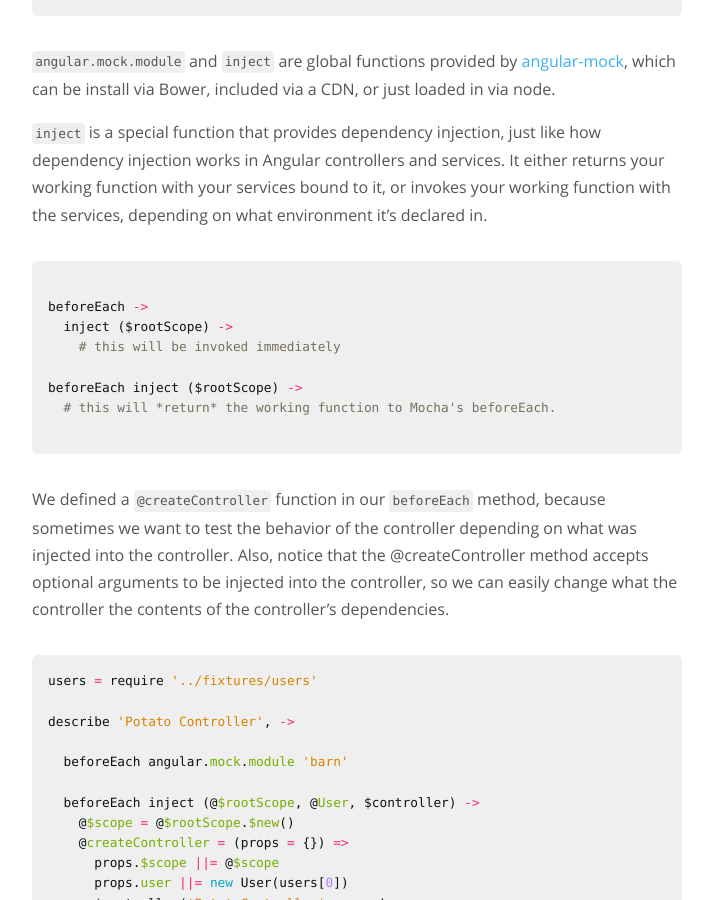
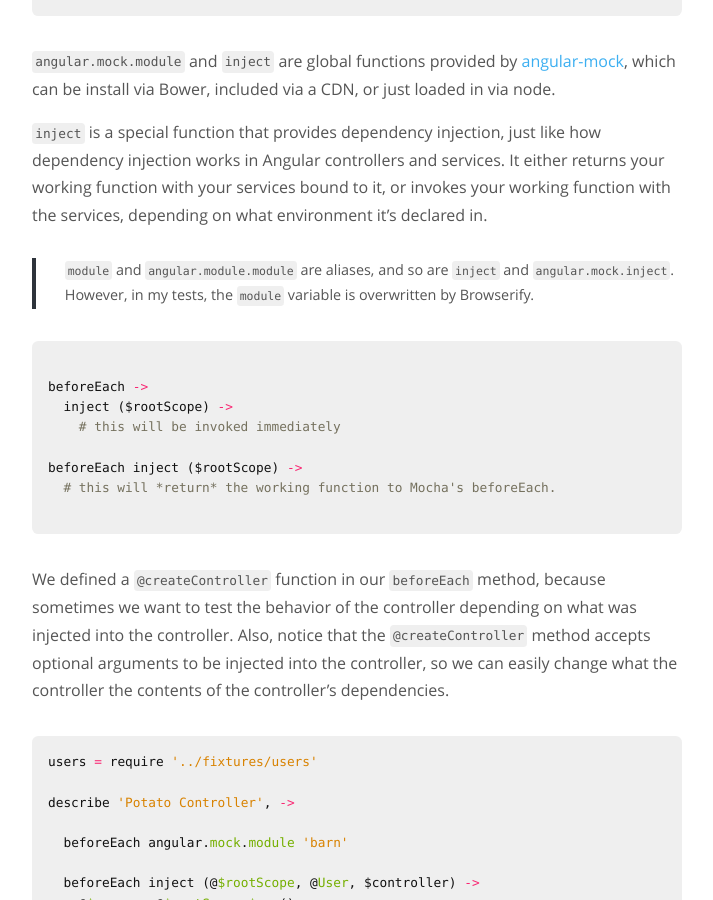
Before and after one commit to bioball/bioball.github.io, a Jekyll site: the page built from _posts/2015-03-09-writing-karma-unit-tests.md, in a window 1280 px wide and 900 px high, scrolled down 3634 px. Shown: the whole window, without its empty margins (480-1193 px from the left). Built offline with Jekyll 4.4.1, drawn with Linux system fonts in a browser that asks for light colours; nearby versions of some CDN libraries; Markdown is read by kramdown in place of the engine named in the settings; comment, search, counter and statistics services are not loaded.

Commit message:
add note

````diff
--- a/_posts/2015-03-09-writing-karma-unit-tests.md
+++ b/_posts/2015-03-09-writing-karma-unit-tests.md
@@ -140,6 +140,8 @@ describe 'Potato Controller', ->
 
 `inject` is a special function that provides dependency injection, just like how dependency injection works in Angular controllers and services. It either returns your working function with your services bound to it, or invokes your working function with the services, depending on what environment it's declared in.
 
+> `module` and `angular.module.module` are aliases, and so are `inject` and `angular.mock.inject`. However, in my tests, the `module` variable is overwritten by Browserify.
+
 
 ```coffee
 
@@ -152,7 +154,7 @@ beforeEach inject ($rootScope) ->
 
 ```
 
-We defined a `@createController` function in our `beforeEach` method, because sometimes we want to test the behavior of the controller depending on what was injected into the controller. Also, notice that the @createController method accepts optional arguments to be injected into the controller, so we can easily change what the controller the contents of the controller's dependencies.
+We defined a `@createController` function in our `beforeEach` method, because sometimes we want to test the behavior of the controller depending on what was injected into the controller. Also, notice that the `@createController` method accepts optional arguments to be injected into the controller, so we can easily change what the controller the contents of the controller's dependencies.
 
 
 ```coffee
````
